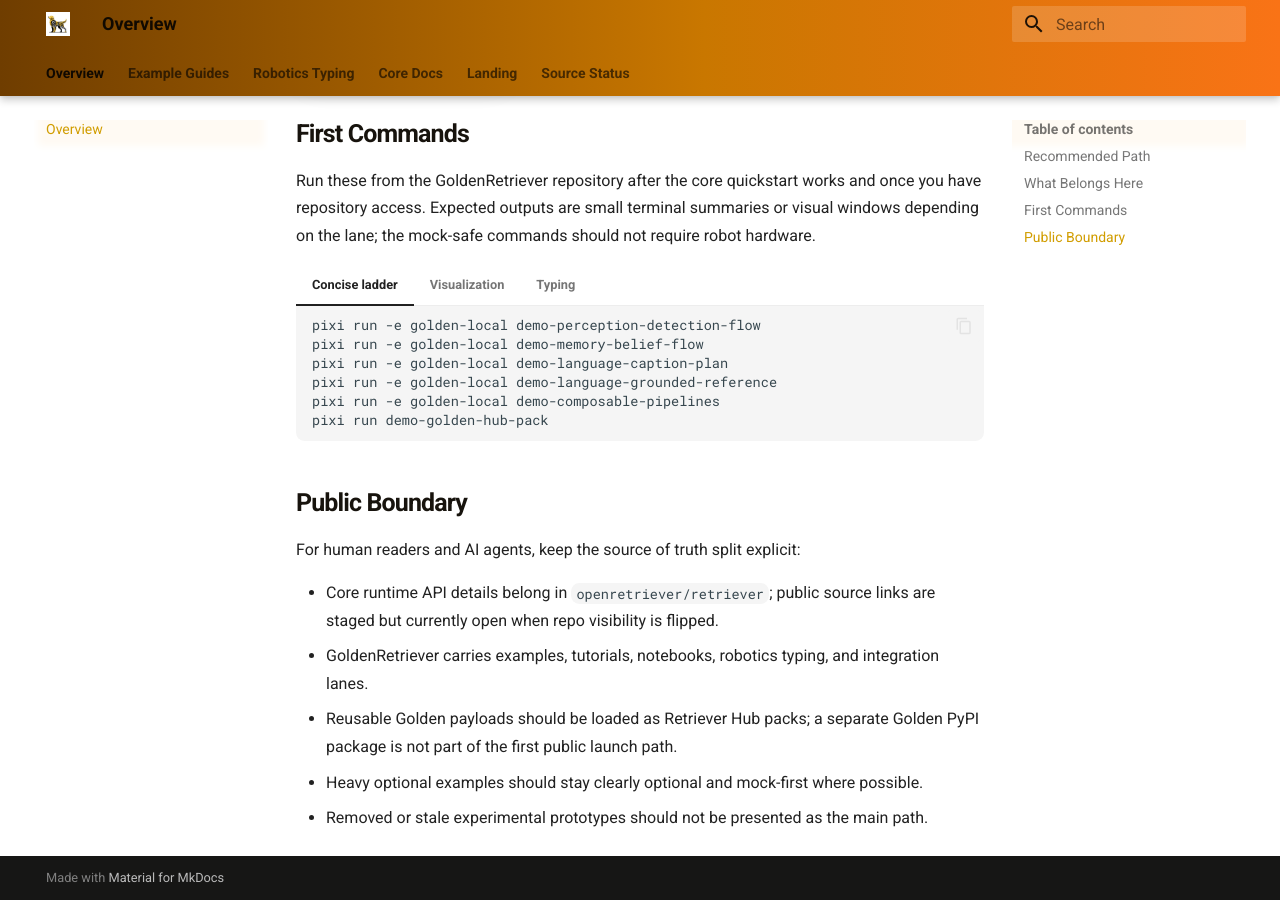
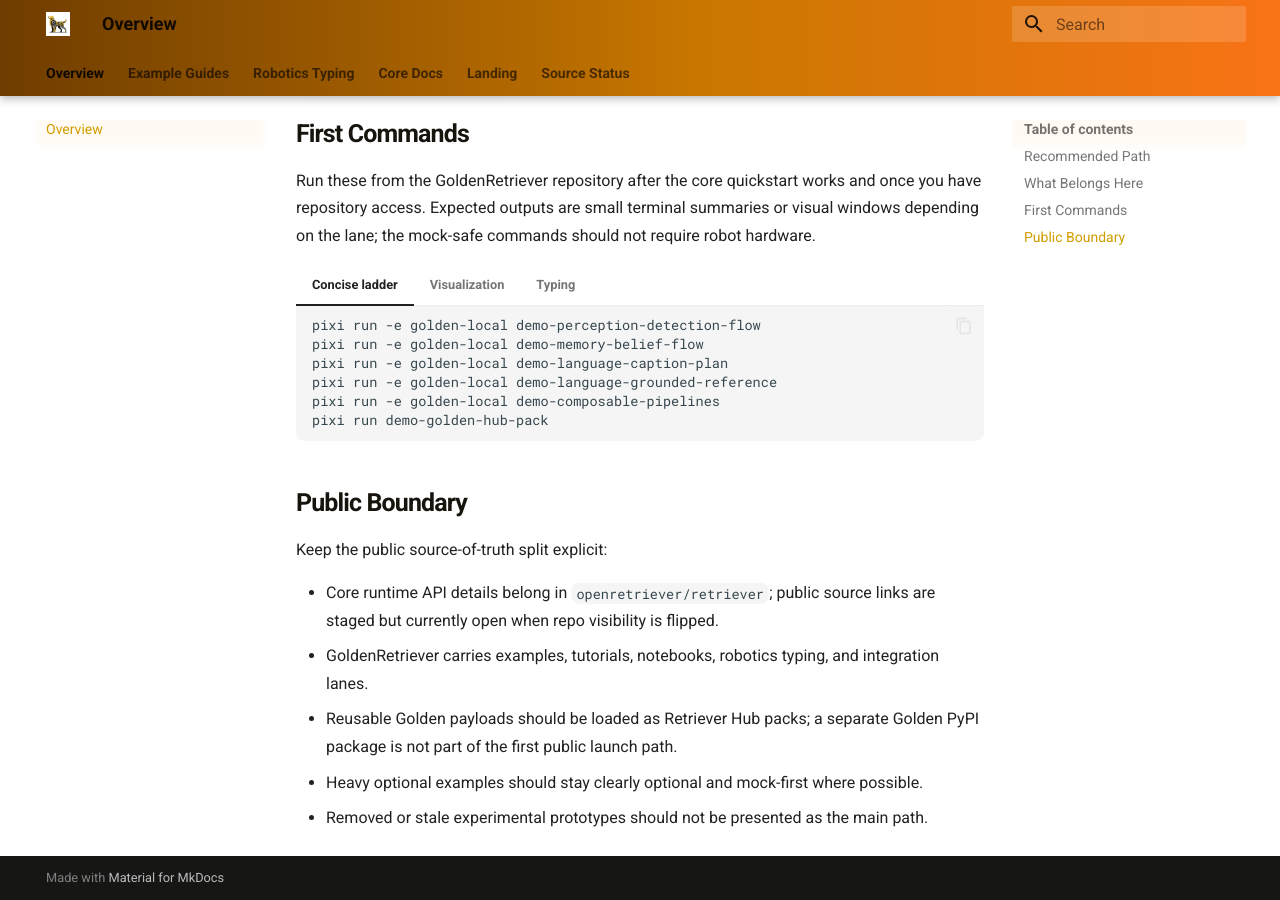
Before and after one commit to openretriever/golden-retriever, an MkDocs documentation site: the page built from docs/README.md, in a window 1280 px wide and 900 px high, scrolled down 2554 px. Built offline with MkDocs 1.6.1 and Material for MkDocs 9.7.7, drawn with Linux system fonts in a browser that asks for light colours.

Commit message:
docs(release): keep Golden public boundary audience-neutral

```diff
--- a/docs/README.md
+++ b/docs/README.md
@@ -115,7 +115,7 @@ Run these from the GoldenRetriever repository after the core quickstart works an
 
 ## Public Boundary
 
-For human readers and AI agents, keep the source of truth split explicit:
+Keep the public source-of-truth split explicit:
 
 - Core runtime API details belong in `openretriever/retriever`; public source links are staged but currently open when repo visibility is flipped.
 - GoldenRetriever carries examples, tutorials, notebooks, robotics typing, and integration lanes.
```
